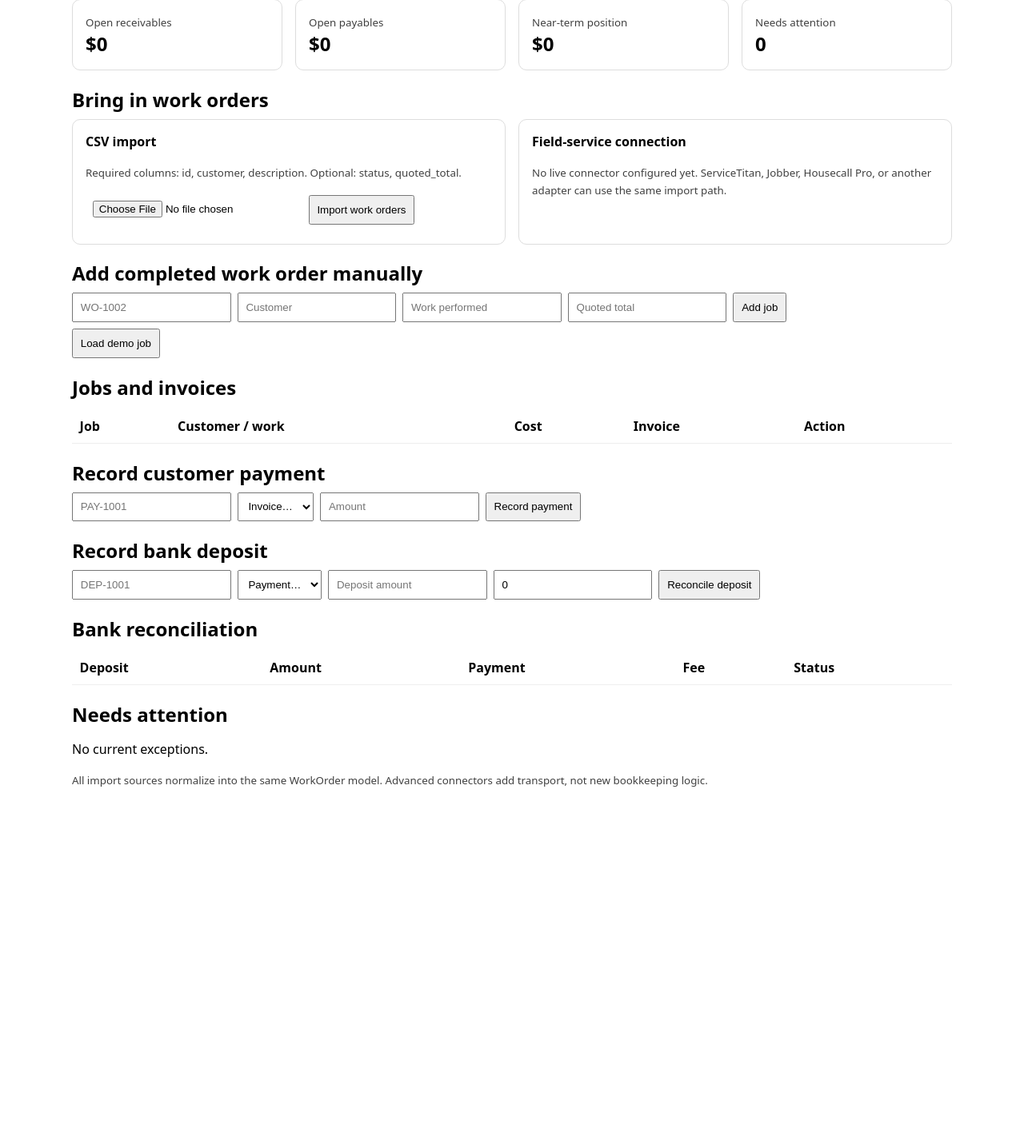
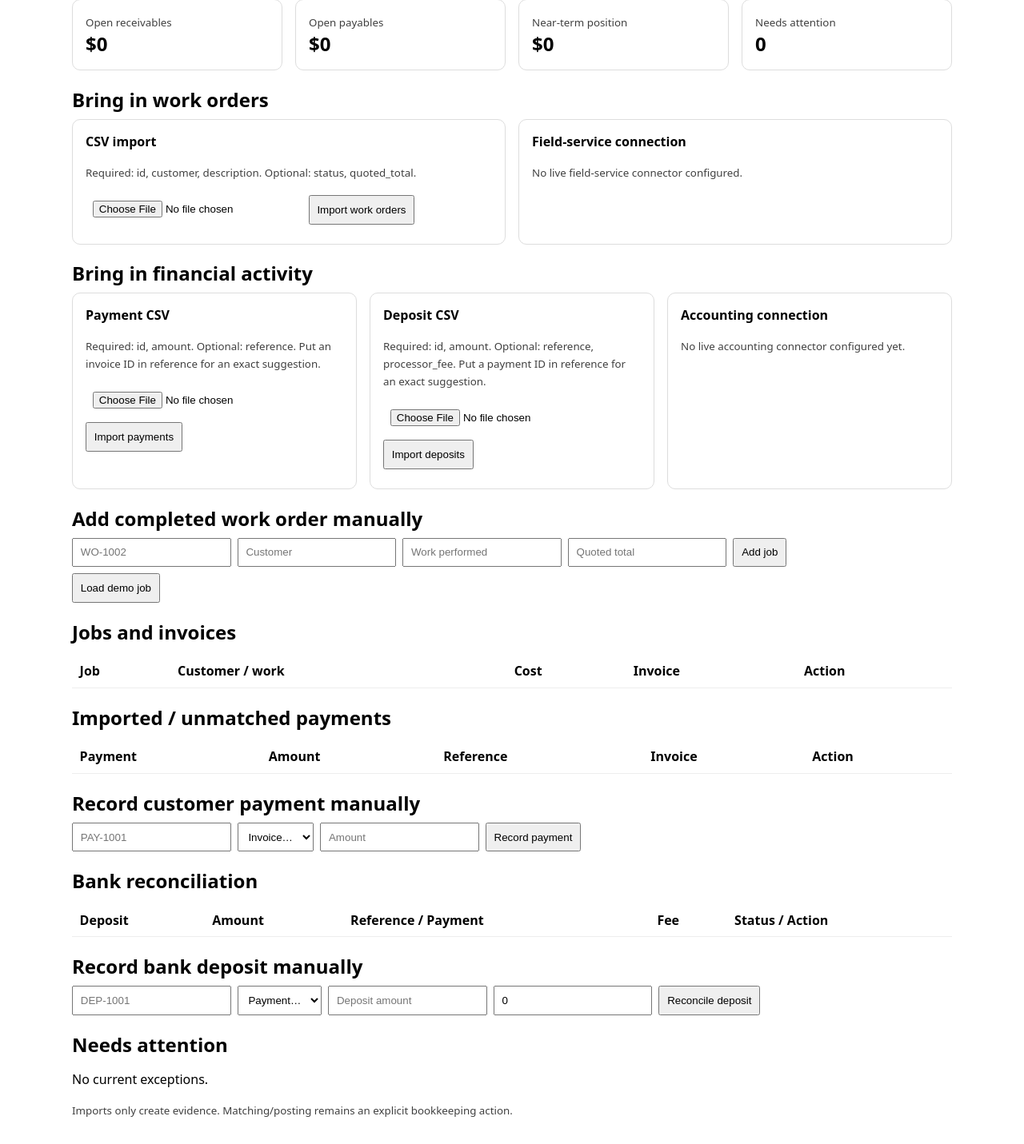
Before and after one commit to noeticanlabs/Bookkeeping-assistant-, a Flask app: page / in a window 1280 px wide. Shown: the part 130-1561 px from the top of the page at 80% size. Before the commit the page ends 1114 px from the top, so only its background shows below. Run offline with Flask 3, Linux system fonts and the light colour scheme; lists and menus that the app fills with data are empty.

Commit message:
Add financial imports and approval controls

```diff
--- a/templates/dashboard.html
+++ b/templates/dashboard.html
@@ -39,7 +39,7 @@
   <div class="grid">
     <div class="card">
       <strong>CSV import</strong>
-      <p><small>Required columns: id, customer, description. Optional: status, quoted_total.</small></p>
+      <p><small>Required: id, customer, description. Optional: status, quoted_total.</small></p>
       <form method="post" action="/imports/work-orders/csv" enctype="multipart/form-data">
         <input type="file" name="file" accept=".csv,text/csv" required>
         <button>Import work orders</button>
@@ -48,10 +48,38 @@
     <div class="card">
       <strong>Field-service connection</strong>
       {% if field_service_connected %}
-        <p><small>A field-service connector is configured.</small></p>
         <form method="post" action="/sync/field-service"><button>Sync work orders</button></form>
       {% else %}
-        <p><small>No live connector configured yet. ServiceTitan, Jobber, Housecall Pro, or another adapter can use the same import path.</small></p>
+        <p><small>No live field-service connector configured.</small></p>
+      {% endif %}
+    </div>
+  </div>
+
+  <h2>Bring in financial activity</h2>
+  <div class="grid">
+    <div class="card">
+      <strong>Payment CSV</strong>
+      <p><small>Required: id, amount. Optional: reference. Put an invoice ID in reference for an exact suggestion.</small></p>
+      <form method="post" action="/imports/payments/csv" enctype="multipart/form-data">
+        <input type="file" name="file" accept=".csv,text/csv" required>
+        <button>Import payments</button>
+      </form>
+    </div>
+    <div class="card">
+      <strong>Deposit CSV</strong>
+      <p><small>Required: id, amount. Optional: reference, processor_fee. Put a payment ID in reference for an exact suggestion.</small></p>
+      <form method="post" action="/imports/deposits/csv" enctype="multipart/form-data">
+        <input type="file" name="file" accept=".csv,text/csv" required>
+        <button>Import deposits</button>
+      </form>
+    </div>
+    <div class="card">
+      <strong>Accounting connection</strong>
+      {% if accounting_connected %}
+        <p><small>Imports payments and deposits as unmatched evidence.</small></p>
+        <form method="post" action="/sync/accounting"><button>Sync accounting</button></form>
+      {% else %}
+        <p><small>No live accounting connector configured yet.</small></p>
       {% endif %}
     </div>
   </div>
@@ -76,9 +104,7 @@
         <td>{{ wo.id }}</td>
         <td>{{ wo.customer }}<br><small>{{ wo.description }}</small></td>
         <td>${{ book.job_cost(wo.id) }}</td>
-        <td>
-          {% if inv %}{{ inv.id }} — ${{ inv.total }} — {{ inv.status }} — {{ inv.payment_status }}{% else %}None{% endif %}
-        </td>
+        <td>{% if inv %}{{ inv.id }} — ${{ inv.total }} — {{ inv.status }} — {{ inv.payment_status }}{% else %}None{% endif %}</td>
         <td>
           {% if not inv %}
             <form method="post" action="/work-orders/{{ wo.id }}/invoice">
@@ -87,15 +113,30 @@
             </form>
           {% elif inv.status == 'draft' %}
             <form method="post" action="/invoices/{{ inv.id }}/issue"><button>Issue invoice</button></form>
-          {% else %}
-            <span class="ready">Issued</span>
-          {% endif %}
+          {% else %}<span class="ready">Issued</span>{% endif %}
         </td>
       </tr>
     {% endfor %}
   </table>
 
-  <h2>Record customer payment</h2>
+  <h2>Imported / unmatched payments</h2>
+  <table>
+    <tr><th>Payment</th><th>Amount</th><th>Reference</th><th>Invoice</th><th>Action</th></tr>
+    {% for p in book.payments.values() %}
+      {% set suggestion = book.suggest_payment_match(p.id) if not p.invoice_id else none %}
+      <tr>
+        <td>{{ p.id }}</td><td>${{ p.amount }}</td><td>{{ p.reference or '—' }}</td><td>{{ p.invoice_id or '—' }}</td>
+        <td>
+          {% if not p.invoice_id and suggestion %}
+            Suggested: {{ suggestion }}
+            <form method="post" action="/payments/{{ p.id }}/accept-suggestion"><button>Accept match</button></form>
+          {% elif not p.invoice_id %}Needs review{% else %}Matched{% endif %}
+        </td>
+      </tr>
+    {% endfor %}
+  </table>
+
+  <h2>Record customer payment manually</h2>
   <form method="post" action="/payments">
     <input name="id" placeholder="PAY-1001" required>
     <select name="invoice_id" required>
@@ -108,7 +149,25 @@
     <button>Record payment</button>
   </form>
 
-  <h2>Record bank deposit</h2>
+  <h2>Bank reconciliation</h2>
+  <table>
+    <tr><th>Deposit</th><th>Amount</th><th>Reference / Payment</th><th>Fee</th><th>Status / Action</th></tr>
+    {% for dep in book.deposits.values() %}
+      {% set suggestion = book.suggest_deposit_match(dep.id) if not dep.payment_id else none %}
+      <tr>
+        <td>{{ dep.id }}</td><td>${{ dep.amount }}</td>
+        <td>{{ dep.reference or dep.payment_id or '—' }}</td><td>${{ dep.processor_fee }}</td>
+        <td>
+          {% if not dep.payment_id and suggestion %}
+            Suggested: {{ suggestion }}
+            <form method="post" action="/deposits/{{ dep.id }}/accept-suggestion"><button>Accept match</button></form>
+          {% else %}{{ book.deposit_status(dep.id) }}{% endif %}
+        </td>
+      </tr>
+    {% endfor %}
+  </table>
+
+  <h2>Record bank deposit manually</h2>
   <form method="post" action="/deposits">
     <input name="id" placeholder="DEP-1001" required>
     <select name="payment_id" required>
@@ -120,19 +179,11 @@
     <button>Reconcile deposit</button>
   </form>
 
-  <h2>Bank reconciliation</h2>
-  <table>
-    <tr><th>Deposit</th><th>Amount</th><th>Payment</th><th>Fee</th><th>Status</th></tr>
-    {% for dep in book.deposits.values() %}
-      <tr><td>{{ dep.id }}</td><td>${{ dep.amount }}</td><td>{{ dep.payment_id or '—' }}</td><td>${{ dep.processor_fee }}</td><td>{{ book.deposit_status(dep.id) }}</td></tr>
-    {% endfor %}
-  </table>
-
   <h2>Needs attention</h2>
   {% if summary.needs_attention %}
     <ul>{% for item in summary.needs_attention %}<li><strong>{{ item.kind }}</strong>: {{ item.reference_id }} — {{ item.message }}</li>{% endfor %}</ul>
   {% else %}<p>No current exceptions.</p>{% endif %}
 
-  <p><small>All import sources normalize into the same WorkOrder model. Advanced connectors add transport, not new bookkeeping logic.</small></p>
+  <p><small>Imports only create evidence. Matching/posting remains an explicit bookkeeping action.</small></p>
 </body>
 </html>
```
